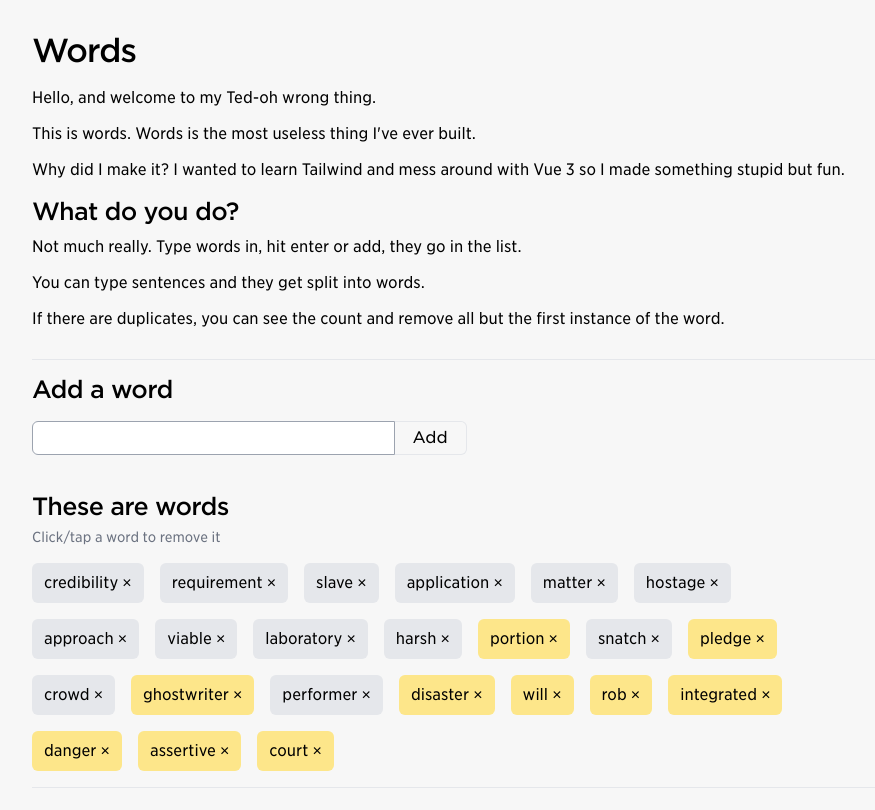
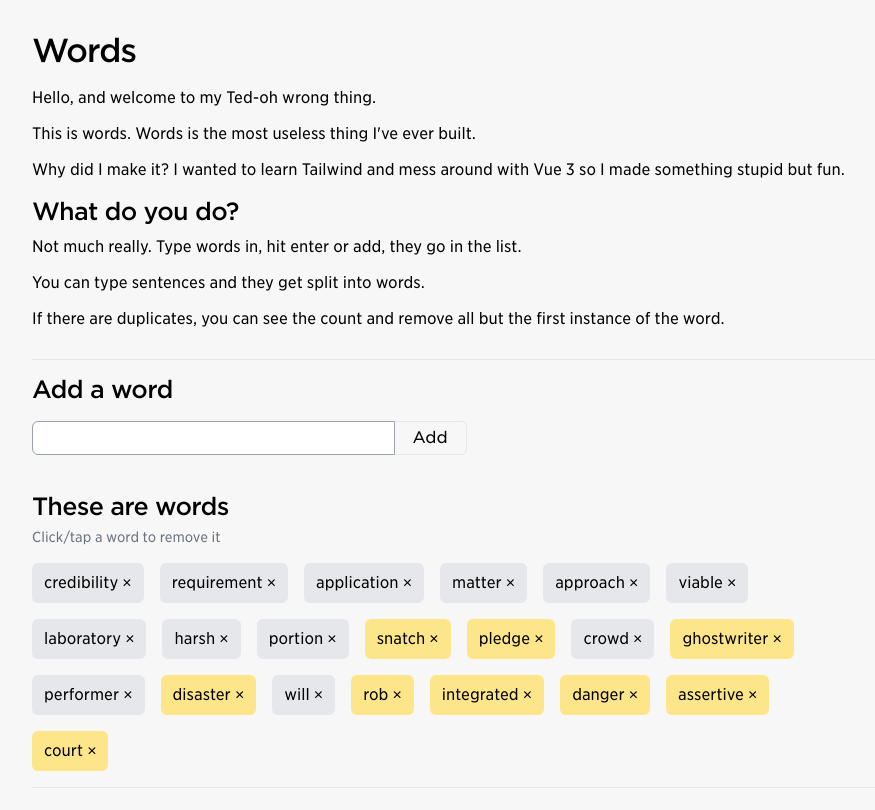
Before and after one commit to mattander/words, a Vue app: page / in a window 1280 px wide. Shown: the whole page, without its empty margins (64-939 px from the left). Built offline with nearby package versions, Linux system fonts and the light colour scheme.

Commit message:
removed words

```diff
--- a/src/App.vue
+++ b/src/App.vue
@@ -90,10 +90,8 @@ const wordInputValue = ref('');
 const words = ref([
     'credibility',
     'requirement',
-    'slave',
     'application',
     'matter',
-    'hostage',
     'approach',
     'viable',
     'laboratory',
```
